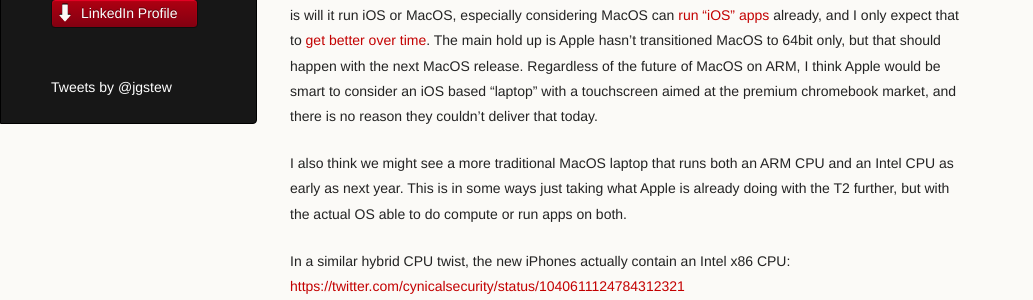
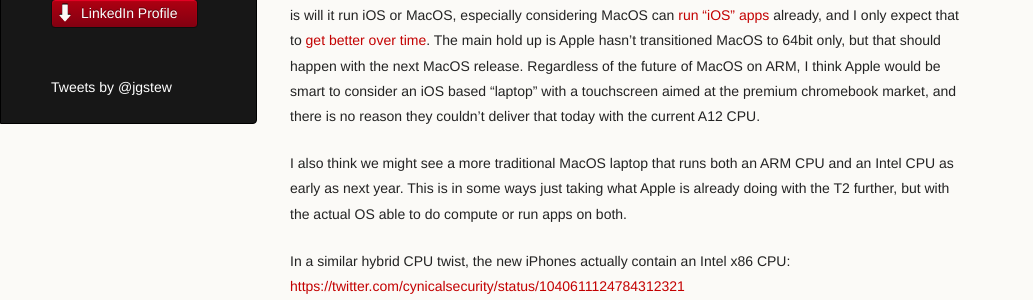
Before and after one commit to jgstew/jgstew.github.io, a Jekyll site: the page built from _posts/2018-10-05-Apple's-CPU-Advancements-Are-Stunning.md, in a window 1280 px wide and 1303 px high. Shown: the part 249-549 px from the top of the window, without its empty margins (0-1033 px from the left). Built offline with Jekyll 4.4.1, drawn with Linux system fonts in a browser that asks for light colours; nearby versions of some CDN libraries; comment, search, counter and statistics services are not loaded.

Commit message:
Update 2018-10-05-Apple's-CPU-Advancements-Are-Stunning.md

```diff
--- a/_posts/2018-10-05-Apple's-CPU-Advancements-Are-Stunning.md
+++ b/_posts/2018-10-05-Apple's-CPU-Advancements-Are-Stunning.md
@@ -2,7 +2,7 @@
 category: Apple
 ---
 
-Apple has been doing some of the most interesting work on CPUs in recent history, making significant leaps year over year. One of the secrets of Apple's recent success on iOS is that it's in completely control of both the OS and CPU which is the reason why it is the only platform to make the transition to 64bit only. I really think that if Apple can keep up this pace, then it makes an Apple ARM CPU based "laptop" inevitable. I think it is unlikely that Apple would switch away from Intel entirely for quite some time, but I would not be surprised to see at least one "laptop" like device that is ARM only as early as next year. The thing that I'm most unsure of is will it run iOS or MacOS, especially considering MacOS can [run "iOS" apps](https://twitter.com/stroughtonsmith/status/1047465790784585728) already, and I only expect that to [get better over time](https://twitter.com/stroughtonsmith/status/1044577455938437120). The main hold up is Apple hasn't transitioned MacOS to 64bit only, but that should happen with the next MacOS release. Regardless of the future of MacOS on ARM, I think Apple would be smart to consider an iOS based "laptop" with a touchscreen aimed at the premium chromebook market, and there is no reason they couldn't deliver that today.
+Apple has been doing some of the most interesting work on CPUs in recent history, making significant leaps year over year. One of the secrets of Apple's recent success on iOS is that it's in completely control of both the OS and CPU which is the reason why it is the only platform to make the transition to 64bit only. I really think that if Apple can keep up this pace, then it makes an Apple ARM CPU based "laptop" inevitable. I think it is unlikely that Apple would switch away from Intel entirely for quite some time, but I would not be surprised to see at least one "laptop" like device that is ARM only as early as next year. The thing that I'm most unsure of is will it run iOS or MacOS, especially considering MacOS can [run "iOS" apps](https://twitter.com/stroughtonsmith/status/1047465790784585728) already, and I only expect that to [get better over time](https://twitter.com/stroughtonsmith/status/1044577455938437120). The main hold up is Apple hasn't transitioned MacOS to 64bit only, but that should happen with the next MacOS release. Regardless of the future of MacOS on ARM, I think Apple would be smart to consider an iOS based "laptop" with a touchscreen aimed at the premium chromebook market, and there is no reason they couldn't deliver that today with the current A12 CPU.
 
 I also think we might see a more traditional MacOS laptop that runs both an ARM CPU and an Intel CPU as early as next year. This is in some ways just taking what Apple is already doing with the T2 further, but with the actual OS able to do compute or run apps on both.
 
```
